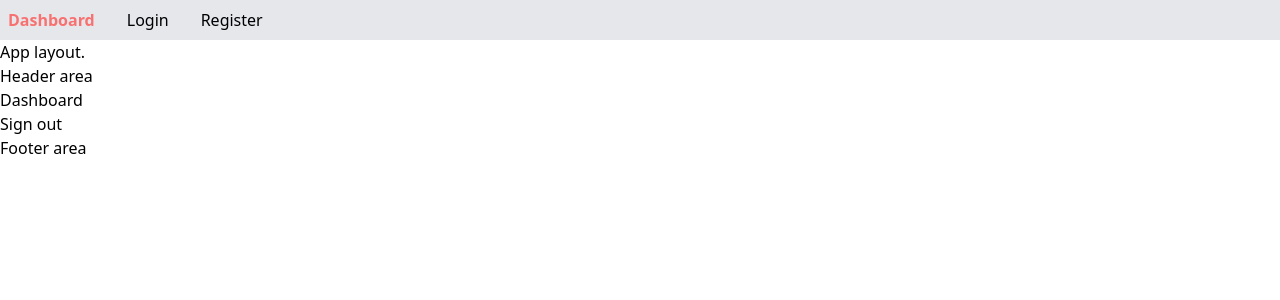
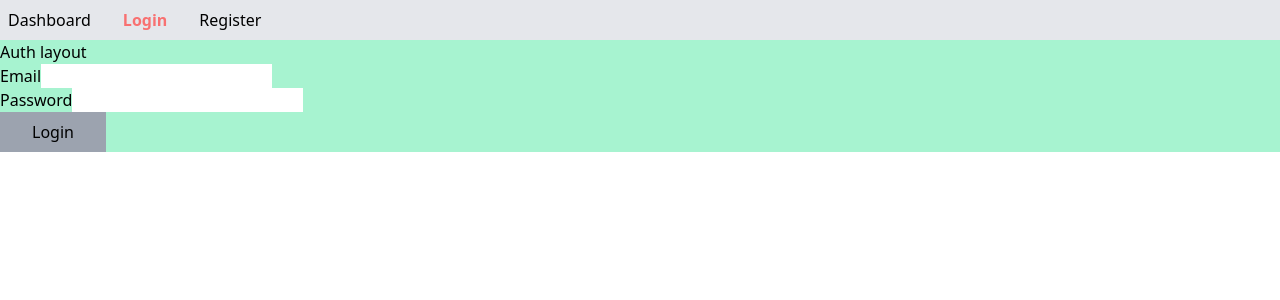
Before and after one commit to bjayanta/desktop-app, a React (Create React App) app: page /login in a window 1280 px wide. Before the commit this address led to /. Shown: the top 300 px of the page. Built offline with nearby package versions, Linux system fonts and the light colour scheme.

Commit message:
add context

```diff
--- a/public/main.js
+++ b/public/main.js
@@ -1,7 +1,8 @@
 const { app, BrowserWindow } = require('electron');
-require('electron-reload')(__dirname);
 const path = require('path');
 const isDev = require('electron-is-dev');
+
+require('electron-reload')(__dirname);
 
 // in the main process:
 require('@electron/remote/main').initialize()
--- a/src/App.js
+++ b/src/App.js
@@ -1,13 +1,22 @@
+import React, { useContext } from "react";
+
 import { BrowserRouter } from "react-router-dom"
+
 import Navigation from './pages/partials/Navigation'
 import RouterArea from './pages/partials/RouterArea'
 
+import AuthContext from './contexts/authContext'
+
 function App(props) {
+  const {isAuthenticated, login, logout} = useContext(AuthContext);
+
   return (
     <div>
       <BrowserRouter>
-        <Navigation />
-        <RouterArea />
+        <AuthContext.Provider value={ {isAuthenticated, login, logout} }>
+          <Navigation />
+          <RouterArea />
+          </AuthContext.Provider>
       </BrowserRouter>
     </div>
   );
--- a/src/contexts/authContext.js
+++ b/src/contexts/authContext.js
@@ -1,5 +1,17 @@
 import React from 'react'
 
-const authContext = React.createContext();
+const authContext = React.createContext({
+    isAuthenticated: sessionStorage.getItem("isAuthenticated"),
+    login(callBack) {
+        sessionStorage.setItem("isAuthenticated", true);
+        this.isAuthenticated = sessionStorage.getItem("isAuthenticated");
+        callBack();
+    },
+    logout(callBack) {
+        sessionStorage.setItem("isAuthenticated", false);
+        this.isAuthenticated = sessionStorage.getItem("isAuthenticated");
+        callBack();
+    }
+});
 
 export default authContext;
--- a/src/pages/Dashboard.jsx
+++ b/src/pages/Dashboard.jsx
@@ -1,17 +1,31 @@
 import React, { Component } from 'react'
 import AppLayout from '../components/AppLayout'
+import AuthContext from '../contexts/authContext'
 
 export default class Dashboard extends Component {
+    static contextType = AuthContext
+
+    logout = () => {
+        console.log(this.context.isAuthenticated);
+
+        this.context.logout( () => {
+            console.log(this.context.isAuthenticated);
+            this.props.navigation.navigate('/login');
+        });
+    }
 
     render() {
-        console.log(this.context);
+        // const { isAuthenticated } = this.context;
+        // console.log(this.context);
 
         return (
             <AppLayout>
                 <h2>Dashboard </h2>
 
                 <div>
-                    <button>Sign out</button>
+                    <button type="button" onClick={this.logout}>
+                        Sign out
+                    </button>
                 </div>
             </AppLayout>
         )
--- a/src/pages/auth/Login.jsx
+++ b/src/pages/auth/Login.jsx
@@ -1,7 +1,18 @@
 import React, { Component } from 'react'
 import AuthLayout from '../../components/AuthLayout'
+import { auth } from '../../utils/auth'
 
 export default class Login extends Component {
+
+    login = () => {
+        console.log(auth.isAuthenticated);
+
+        auth.login( () => {
+            console.log(auth.isAuthenticated);
+            this.props.navigation.navigate('/');
+        });
+    }
+
     render() {
         return (
             <AuthLayout>
@@ -16,7 +27,9 @@ export default class Login extends Component {
                         <input type="password" id="password" name="password" />
                     </div>
 
-                    <button type="submit">Login</button>
+                    <button type="button" onClick={ this.login } className="bg-gray-400 text-black px-8 py-2 hover:bg-gray-600 hover:text-white">
+                        Login
+                    </button>
                 </form>
             </AuthLayout>
         )
--- a/src/pages/partials/PrivateRoute.js
+++ b/src/pages/partials/PrivateRoute.js
@@ -1,9 +1,11 @@
 import React from 'react'
 import { Navigate, Outlet } from 'react-router-dom'
 
-const PrivateRoute = () => {
+const PrivateRoute = (props) => {
+    console.log(props);
+
     // determine if authorized, from context or however you're doing it
-    const auth = true;
+    const auth = props.auth;
 
     // If authorized, return an outlet that will render child elements
     // If not, return element that will navigate to login page
--- a/src/pages/partials/PublicRoute.js
+++ b/src/pages/partials/PublicRoute.js
@@ -1,9 +1,11 @@
 import React from 'react'
 import { Navigate, Outlet } from 'react-router-dom'
 
-const PublicRoute = () => {
+const PublicRoute = (props) => {
+    console.log(props.auth);
+
     // determine if authorized, from context or however you're doing it
-    const auth = true;
+    const auth = props.auth;
 
     // If authorized, return an outlet that will render child elements
     // If not, return element that will navigate to login page
--- a/src/pages/partials/RouterArea.jsx
+++ b/src/pages/partials/RouterArea.jsx
@@ -1,6 +1,7 @@
 import React, { Component } from 'react'
 import { Route, Routes } from 'react-router-dom'
 
+// custom routes
 import PublicRoute from './PublicRoute'
 import PrivateRoute from './PrivateRoute'
 
@@ -10,33 +11,36 @@ import Register from "../auth/Register";
 import Dashboard from "../Dashboard";
 import PageNotFound from "../PageNotFound";
 
+import AuthContext from '../../contexts/authContext'
+
 export default class RouterArea extends Component {
 
     render() {
-        const { navigation } = this.props;
-        console.log(navigation);
-
         return (
             <div>
+                <AuthContext.Consumer>
+                    {context => (
                     <Routes>
                         {/* public(auth) route */}
                         {/* <Route path="/register" element={ <Register /> } /> */}
-                    <Route path="/login" element={ <PublicRoute /> }>
+                        <Route path="/login" element={ <PublicRoute auth={context.isAuthenticated} /> }>
                             <Route path='/login' element={ <Login /> } />
                         </Route>
 
-                    <Route path="/register" element={ <PublicRoute /> }>
+                        <Route path="/register" element={ <PublicRoute auth={context.isAuthenticated} /> }>
                             <Route path='/register' element={ <Register /> } />
                         </Route>
 
                         {/* private route */}
-                    <Route path='/' element={ <PrivateRoute/> }>
+                        <Route path='/' element={ <PrivateRoute auth={context.isAuthenticated} /> }>
                             <Route path='/' element={ <Dashboard/> } />
                         </Route>
 
                         {/* 404 */}
                         <Route path="*" element={ <PageNotFound /> } />
                     </Routes>
+                    )}
+                </AuthContext.Consumer>
             </div>
         )
     }
--- a/src/utils/auth.jsx
+++ b/src/utils/auth.jsx
@@ -4,15 +4,17 @@
 // sessionStorage.clear();
 
 export const auth = {
-    isAuthenticated: false,
+    isAuthenticated: sessionStorage.getItem("isAuthenticated"),
 
     login(callBack) {
-        auth.isAuthenticated = true;
+        sessionStorage.setItem("isAuthenticated", true);
+        auth.isAuthenticated = sessionStorage.getItem("isAuthenticated");
         callBack();
     },
 
     logout(callBack) {
-        auth.isAuthenticated = false;
+        sessionStorage.setItem("isAuthenticated", false);
+        auth.isAuthenticated = sessionStorage.getItem("isAuthenticated");
         callBack();
     }
 }
```
Lines whose indentation alone changed are shown as unchanged.
